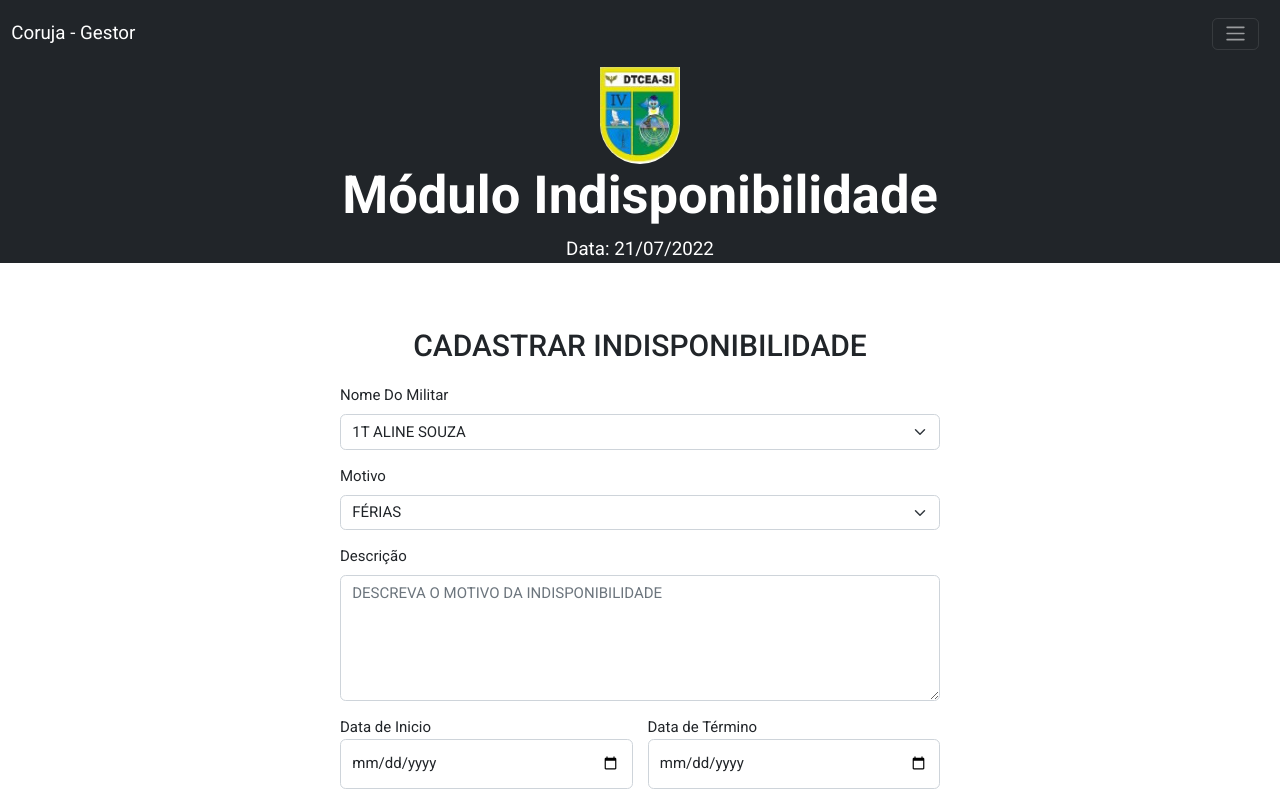
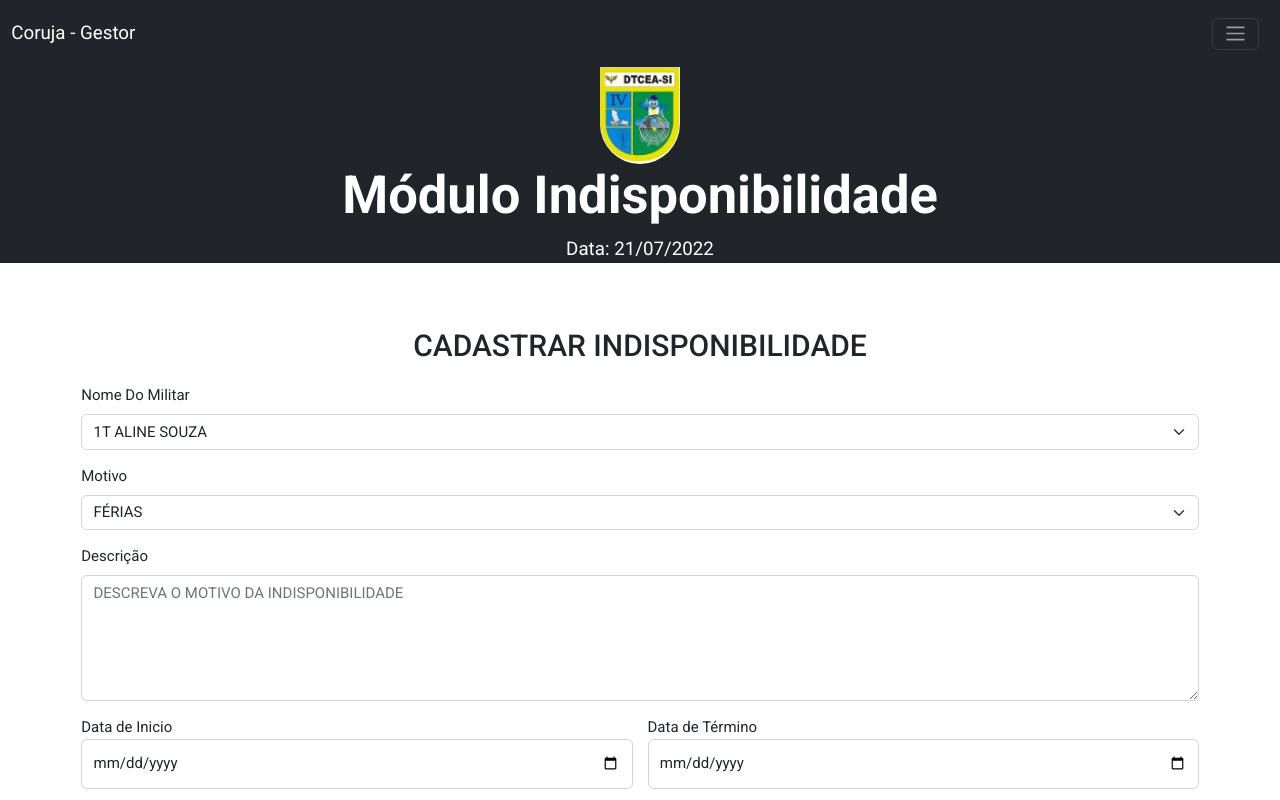
Before and after one commit to lohanmattos/app-indisponibilidade, a React (Vite) app: page /cadastro in a window 1280 px wide. Shown: the top 800 px of the page. Built offline with nearby package versions, Linux system fonts and the light colour scheme.

Commit message:
logo do divider

```diff
--- a/index.html
+++ b/index.html
@@ -11,6 +11,8 @@
     <link rel="preconnect" href="https://fonts.gstatic.com" crossorigin>
     <link href="https://fonts.googleapis.com/css2?family=Roboto:wght@400;500;700&display=swap" rel="stylesheet">
 
+    <link rel="shortcut icon" href="favicon.ico" type="image/x-icon">
+
     <title>Coruja Gestor - Afastamento</title>
   </head>
   <body>
--- a/src/components/FormCadastro/styless.css
+++ b/src/components/FormCadastro/styless.css
@@ -13,16 +13,6 @@
     margin: 20px;
 }
 
-#form{
-    display: flex;
-    justify-content: center;
-    align-content: center;
-}
-
-form{
-    width: 600px;
-}
-
 form button{
     margin-top: 50px;
     padding: 25px;
```
